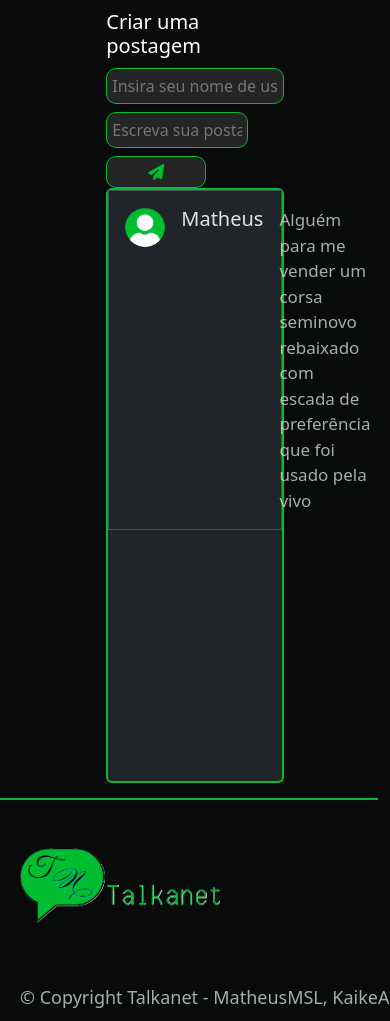
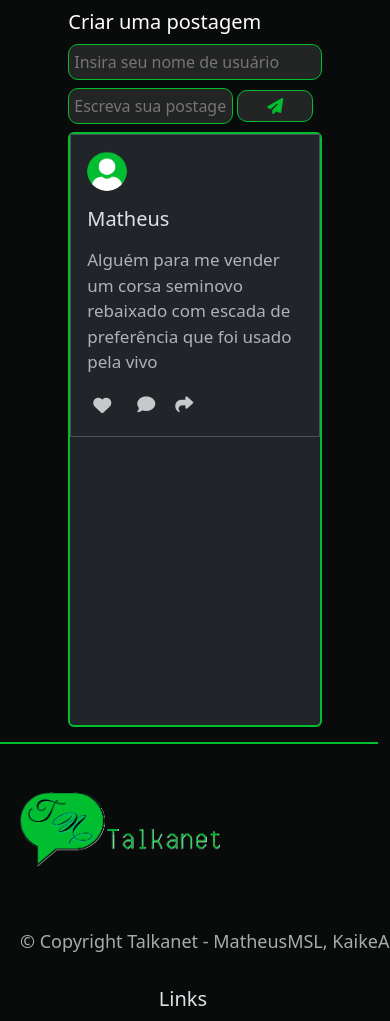
Before and after one commit to Teteu3511/Talkanet, a PHP site: page / in a window 390 px wide; the page is wider, and only the part inside the window is pictured. Shown: the part 197-1218 px from the top of that part. Run offline with PHP 8.4, Linux system fonts and the light colour scheme; data comes from the database, SQL or seed files in the repository; data that the repository does not hold is empty.

Commit message:
finished

```diff
--- a/css/style.css
+++ b/css/style.css
@@ -365,3 +365,37 @@ footer p {
     text-align: center;
 
 }
+
+@media screen and (max-width: 500px) {
+
+    #ctnt {
+
+        width: 65%;
+
+    }
+
+    #send-submit {
+
+        width: 30%;
+
+    }
+
+    #single-post {
+
+        flex-direction: column;
+
+    }
+
+    #single-post-container, #single-comment-container {
+
+        flex-direction: column;
+
+    }
+
+    .send-post-container, .list-group, .post-list-group, .comment-list-group {
+
+        width: 100%;
+
+    }
+
+}
```
